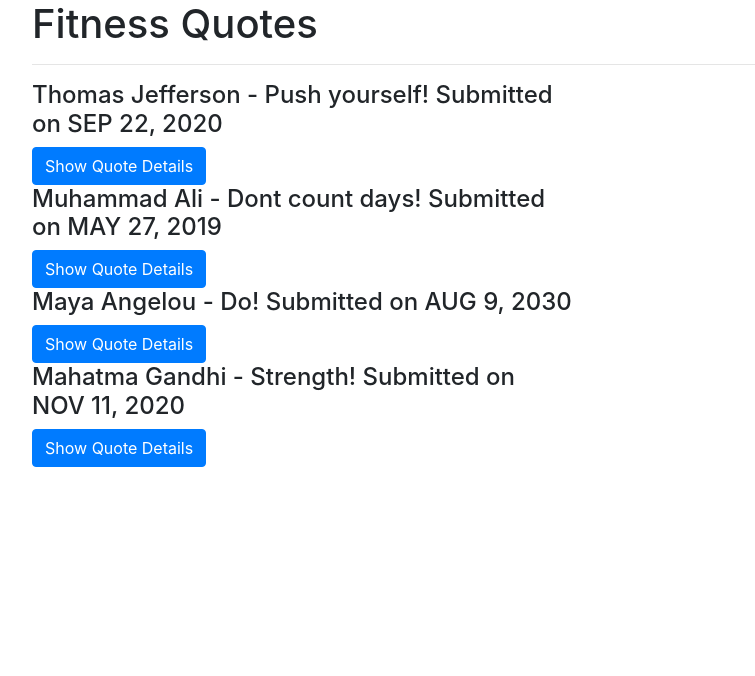
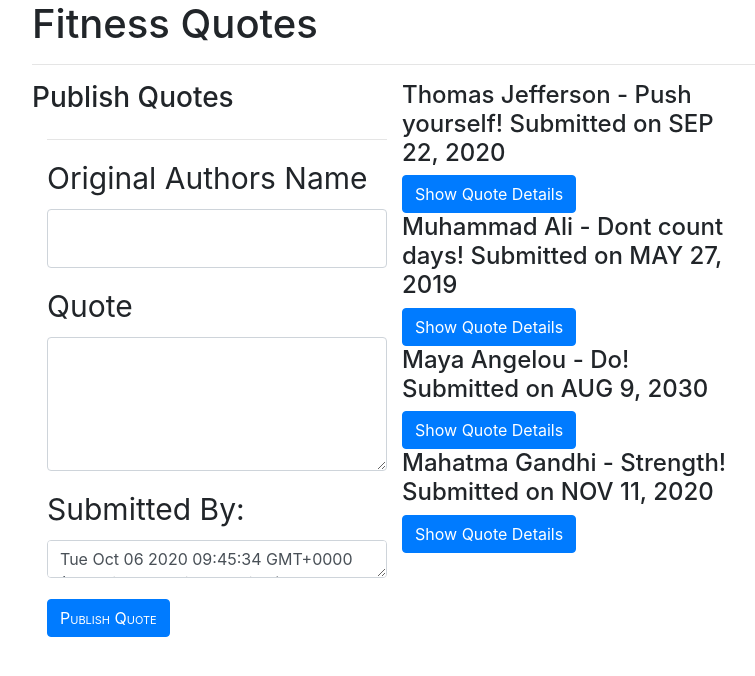
Before and after one commit to NNJAMBI/Fitness-Quotes, an Angular app: page / in a window 1280 px wide. Shown: the top 676 px of the page, without its empty margins (53-808 px from the left). Built offline with nearby package versions, Linux system fonts and the light colour scheme.

Commit message:
add css and html for the publish quote form

```diff
--- a/src/app/app.module.ts
+++ b/src/app/app.module.ts
@@ -7,6 +7,7 @@ import { QuoteDetailComponent } from './quote-detail/quote-detail.component';
 import { DateCountPipe } from './date-count.pipe';
 import { HighlightDirective } from './highlight.directive';
 import { QuoteFormComponent } from './quote-form/quote-form.component';
+import { FormsModule } from '@angular/forms';
 
 @NgModule({
   declarations: [
@@ -18,7 +19,8 @@ import { QuoteFormComponent } from './quote-form/quote-form.component';
     QuoteFormComponent
   ],
   imports: [
-    BrowserModule
+    BrowserModule,
+    FormsModule
   ],
   providers: [],
   bootstrap: [AppComponent]
--- a/src/app/quote-form/quote-form.component.css
+++ b/src/app/quote-form/quote-form.component.css
@@ -0,0 +1,7 @@
+#name {
+    font-size: 30px;
+    }
+
+    .btn {
+      font-variant: small-caps;
+    }
--- a/src/app/quote-form/quote-form.component.ts
+++ b/src/app/quote-form/quote-form.component.ts
@@ -1,4 +1,6 @@
-import { Component, OnInit } from '@angular/core';
+import { Component, OnInit, Output, EventEmitter } from '@angular/core';
+import { Quote } from '../quote'//transmitting to quote component(parent);
+
 
 @Component({
   selector: 'app-quote-form',
@@ -7,6 +9,14 @@ import { Component, OnInit } from '@angular/core';
 })
 export class QuoteFormComponent implements OnInit {
 
+  newQuote = new Quote(0, "", "", "", new Date());//format as defined by class property
+
+  @Output() addQuote = new EventEmitter<Quote>();//event emitter to listen and send out new quotes on quote parent component
+
+  submitQuote() {
+    this.addQuote.emit(this.newQuote);//this triggers addition of the new quote
+  }
+
   constructor() { }
 
   ngOnInit(): void {
--- a/src/app/quote.ts
+++ b/src/app/quote.ts
@@ -1,7 +1,11 @@
 export class Quote {
-showDescription: boolean
-constructor(public id: number, public name: string,  public description: string, public completeDate: Date){
-  this.showDescription=false;
+  showDescription: boolean
+  constructor(public id: number,
+     public name: string,
+     public description: string,
+      public completeDate: Date,
+      public submitter: string) {
+    this.showDescription = false;
+  }
+
 }
-
-    }
--- a/src/app/quote/quote.component.html
+++ b/src/app/quote/quote.component.html
@@ -15,16 +15,29 @@
     <h1>Fitness Quotes</h1>
     <hr>
 
+    <div class="container">
+        <div class="row">
+            <div class="col-4" id="one">
+                <div class="row" id="lol">
+                    <h3>Publish Quotes</h3>
+                </div>
+                <hr>
+
+                <app-quote-form (addQuote)='addNewQuote($event)'></app-quote-form>
+                <!--collects user input and triggers an addition of content from addNewQuote event -->
+            </div>
+
             <div class="row">
                 <div class="col-md-6">
                     <div *ngFor='let quote of quotes;let i = index'>
                         <div>
-            <h4 id={{i}} appHighlight>{{quote.name}} Submitted on {{quote.completeDate|date|uppercase}}</h4>
+                            <h4 id={{i}} appHighlight>{{quote.name}} Submitted on {{quote.completeDate|date|uppercase}}
+                            </h4>
                             <button (click)='toggleDetails(i)' class="btn btn-primary">Show Quote Details</button>
                         </div>
 
                         <div *ngIf='quote.showDescription'>
-            <app-quote-detail  [quote]='quote' (isComplete) = 'deleteQuote($event,i)'></app-quote-detail>
+                            <app-quote-detail [quote]='quote' (isComplete)='deleteQuote($event,i)'></app-quote-detail>
                         </div>
                     </div>
                 </div>
```
Lines whose indentation alone changed are shown as unchanged.
